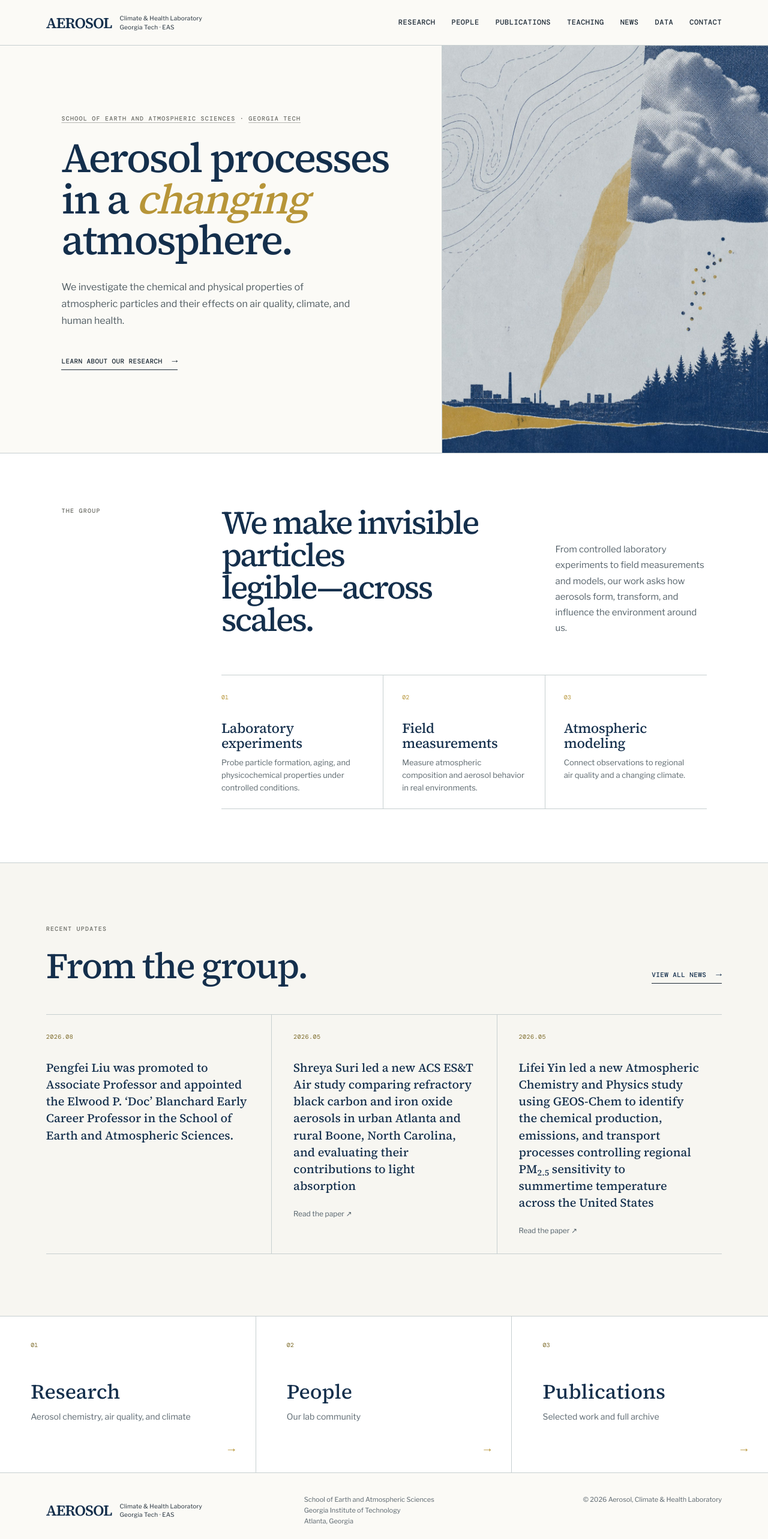
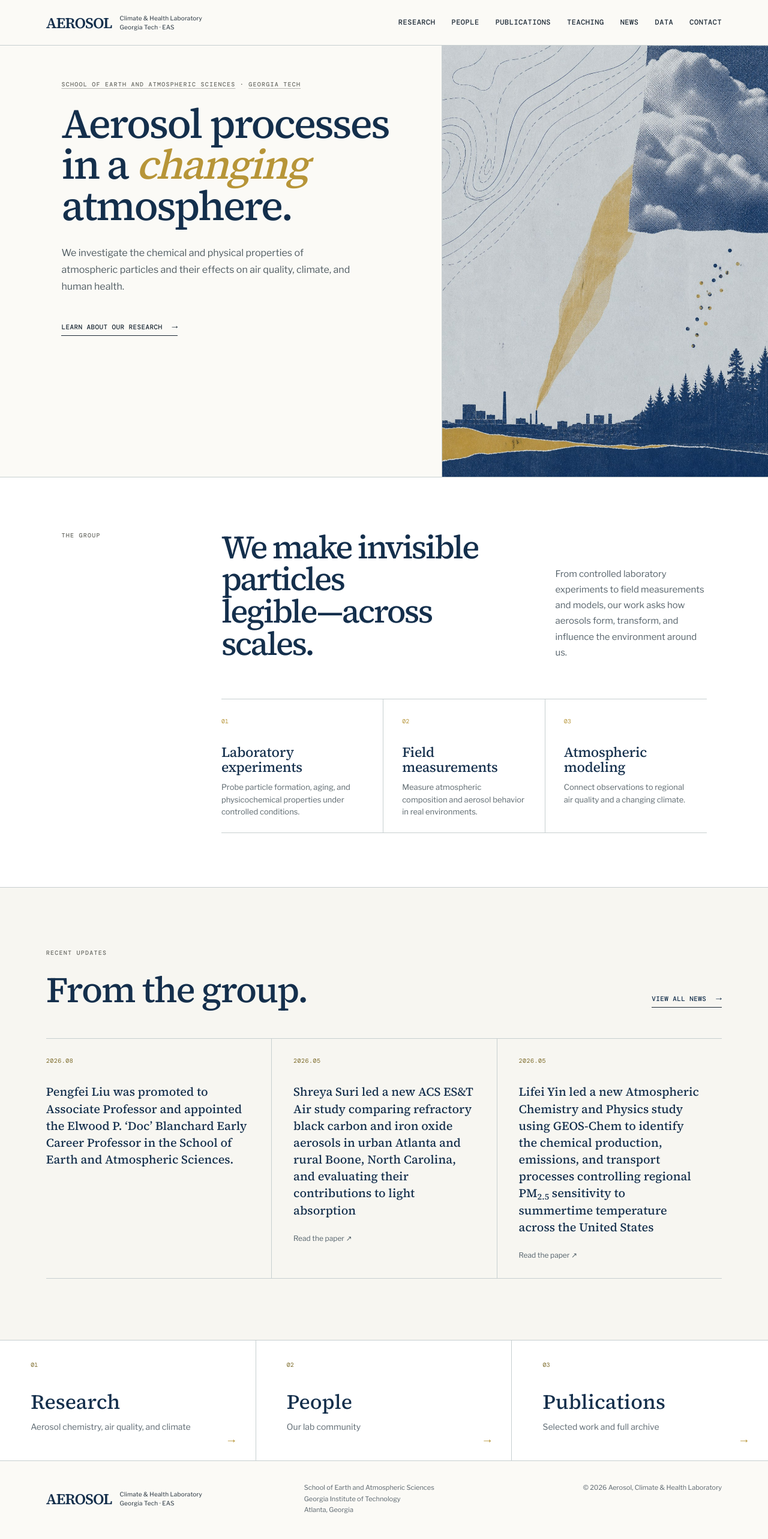
Before and after one commit to pengfeiliu371/aerosol-climate-health-lab-website, a Next.js app: page / in a window 1280 px wide. Shown: the top 2566 px of the page at 60% size. Built offline with nearby package versions, Linux system fonts and the light colour scheme; no server answers.

Commit message:
Tighten homepage hero and navigation cards

```diff
--- a/app/home.css
+++ b/app/home.css
@@ -13,6 +13,32 @@
   height: 100%;
   object-fit: cover;
   object-position: center;
+}
+
+@media (min-width: 761px) {
+  .hero {
+    min-height: 0;
+    height: clamp(560px, calc(100vh - 76px), 720px);
+  }
+
+  .hero-copy {
+    padding-top: clamp(58px, 7vh, 82px);
+    padding-bottom: 56px;
+  }
+
+  .home-index a {
+    min-height: 200px;
+    padding-top: 27px;
+    padding-bottom: 25px;
+  }
+
+  .home-index h2 {
+    margin-top: 28px;
+  }
+
+  .home-index b {
+    bottom: 21px;
+  }
 }
 
 .hero-affiliation a {
```
